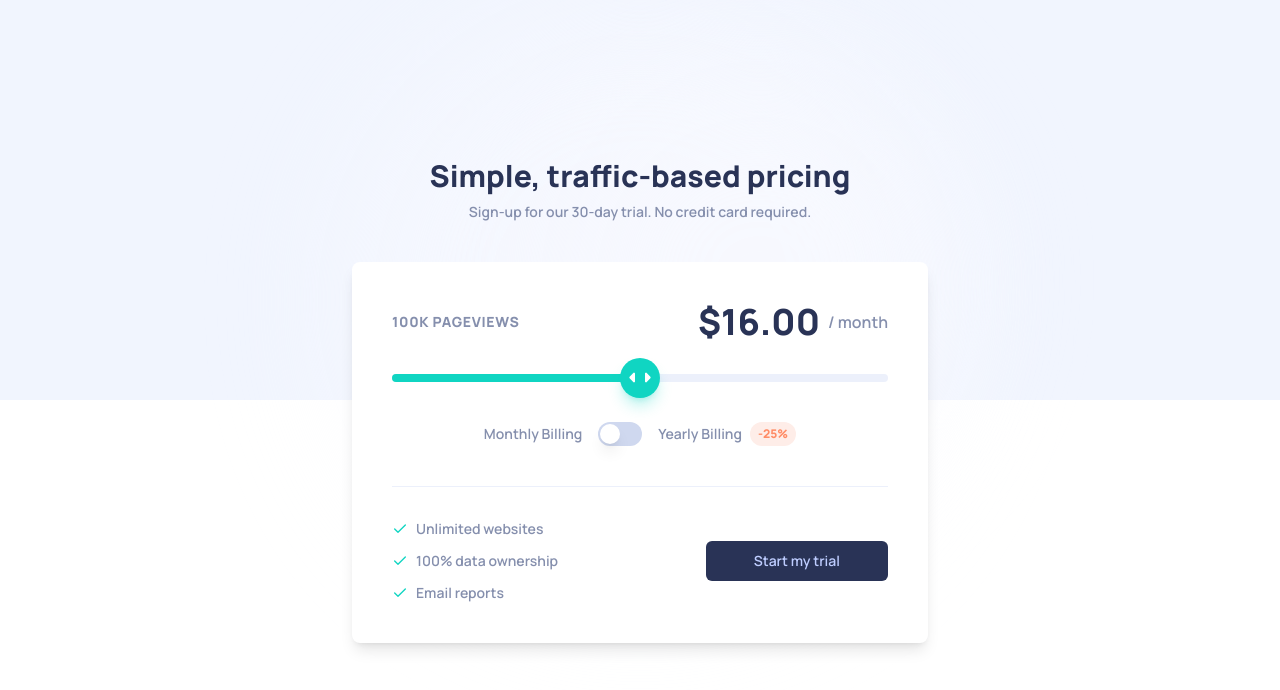
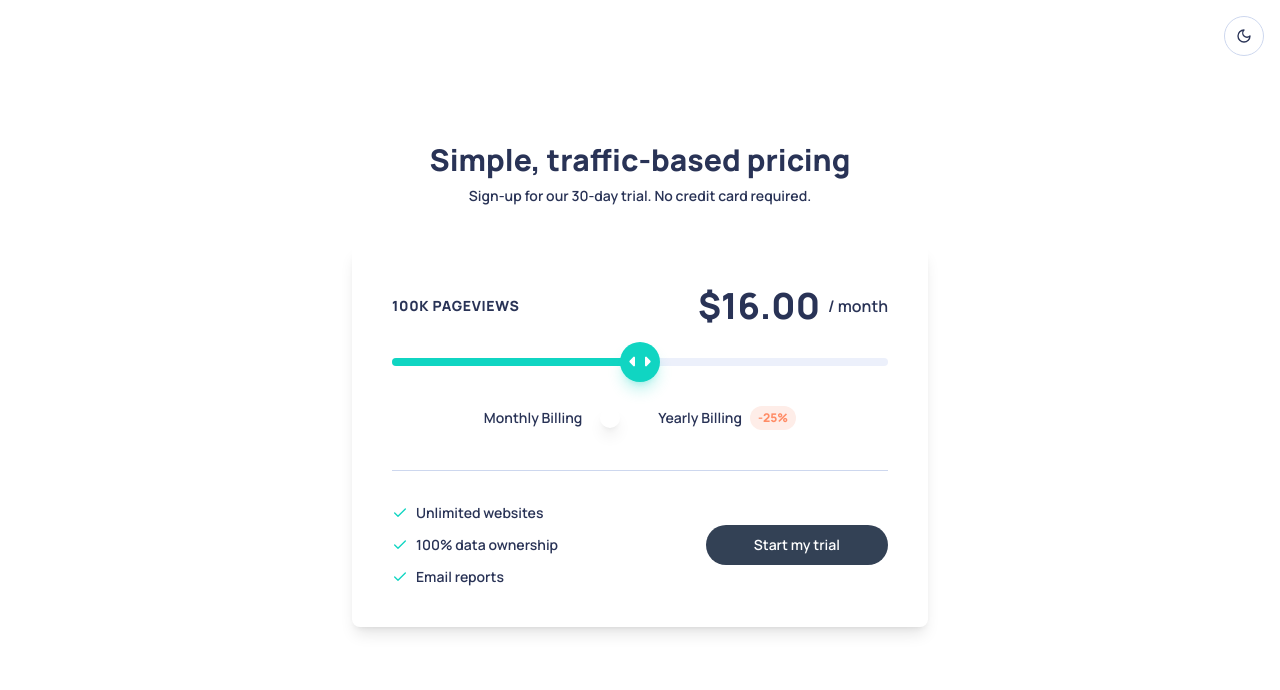
Before and after one commit to ShivamGajjar-9/Interactive_Pricing_Component, a Next.js app: page / in a window 1280 px wide. Shown: the top 690 px of the page. Built offline with nearby package versions, Linux system fonts and the light colour scheme.

Commit message:
added dark theme

```diff
--- a/package.json
+++ b/package.json
@@ -17,6 +17,7 @@
     "clsx": "^2.1.1",
     "lucide-react": "^0.453.0",
     "next": "14.2.15",
+    "next-themes": "^0.3.0",
     "react": "^18",
     "react-dom": "^18",
     "tailwind-merge": "^2.5.4",
--- a/src/app/globals.css
+++ b/src/app/globals.css
@@ -25,6 +25,28 @@
     --ring: 174 86% 45%;
     --radius: 0.5rem;
   }
+
+  .dark {
+    --background: 222 47% 11%;
+    --foreground: 213 31% 91%;
+    --card: 222 47% 11%;
+    --card-foreground: 213 31% 91%;
+    --popover: 222 47% 11%;
+    --popover-foreground: 215 20.2% 65.1%;
+    --primary: 174 86% 45%;
+    --primary-foreground: 222 47% 11%;
+    --secondary: 222 47% 11%;
+    --secondary-foreground: 215 20.2% 65.1%;
+    --muted: 223 47% 11%;
+    --muted-foreground: 215 20.2% 65.1%;
+    --accent: 174 77% 80%;
+    --accent-foreground: 222 47% 11%;
+    --destructive: 0 84% 60%;
+    --destructive-foreground: 210 40% 98%;
+    --border: 216 34% 17%;
+    --input: 216 34% 17%;
+    --ring: 174 86% 45%;
+  }
 }
 
 @layer base {
@@ -32,7 +54,6 @@
     @apply border-border;
   }
 
-  /* Define border-border class */
   .border-border {
     border-color: hsl(var(--border));
   }
--- a/src/app/layout.tsx
+++ b/src/app/layout.tsx
@@ -1,6 +1,7 @@
 import type { Metadata } from "next";
 import { Manrope } from "next/font/google";
 import "./globals.css";
+import { Providers } from "./providers";
 
 const manrope = Manrope({
   subsets: ["latin"],
@@ -18,8 +19,10 @@ export default function RootLayout({
   children: React.ReactNode;
 }>) {
   return (
-    <html lang="en">
-      <body className={manrope.className}>{children}</body>
+    <html lang="en" suppressHydrationWarning>
+      <body className={manrope.className}>
+        <Providers>{children}</Providers>
+      </body>
     </html>
   );
 }
--- /dev/null
+++ b/src/app/providers.tsx
@@ -0,0 +1,7 @@
+"use client";
+
+import { ThemeProvider } from "next-themes";
+
+export function Providers({ children }: { children: React.ReactNode }) {
+  return <ThemeProvider attribute="class">{children}</ThemeProvider>;
+}
--- a/src/components/PricingComponent.tsx
+++ b/src/components/PricingComponent.tsx
@@ -1,9 +1,11 @@
 "use client";
 
-import { useState } from "react";
+import { useState, useEffect } from "react";
 import { Switch } from "@/components/ui/switch";
 import { Button } from "@/components/ui/button";
 import { CustomSlider } from "@/components/ui/custom-slider";
+import { useTheme } from "next-themes";
+import { Sun, Moon } from "lucide-react";
 
 interface PricingTier {
   pageviews: string;
@@ -20,8 +22,8 @@ const PRICING_TIERS: PricingTier[] = [
 
 const SliderThumb = ({ isDragging }: { isDragging: boolean }) => (
   <div
-    className={`flex items-center justify-center w-10 h-10 rounded-full bg-[#10D5C2] hover:bg-[#7AEADF] transition-all duration-300 ${
-      isDragging ? 'shadow-[0_0_20px_rgba(16,213,194,0.6)]' : 'shadow-lg shadow-[#10D5C2]/30'
+    className={`flex items-center justify-center w-10 h-10 rounded-full bg-primary hover:bg-accent transition-all duration-300 ${
+      isDragging ? 'shadow-[0_0_20px_rgba(16,213,194,0.6)]' : 'shadow-lg shadow-primary/30'
     }`}
   >
     <svg width="22" height="13" xmlns="http://www.w3.org/2000/svg">
@@ -47,43 +49,81 @@ const CheckIcon = ({ className }: { className?: string }) => (
   </svg>
 );
 
+const ThemeToggle = () => {
+  const { theme, setTheme } = useTheme();
+  const [mounted, setMounted] = useState(false);
+
+  useEffect(() => setMounted(true), []);
+
+  if (!mounted) return null;
+
+  return (
+    <div className="fixed top-4 right-4 z-50">
+      <Button
+        variant="outline"
+        size="icon"
+        className="w-10 h-10 rounded-full bg-background hover:bg-muted"
+        onClick={() => setTheme(theme === "dark" ? "light" : "dark")}
+      >
+        {theme === "dark" ? (
+          <Sun className="h-[1.2rem] w-[1.2rem]" />
+        ) : (
+          <Moon className="h-[1.2rem] w-[1.2rem]" />
+        )}
+        <span className="sr-only">Toggle theme</span>
+      </Button>
+    </div>
+  );
+};
+
+
 export default function PricingComponent() {
   const [currentTierIndex, setCurrentTierIndex] = useState<number>(2);
   const [isYearly, setIsYearly] = useState<boolean>(false);
+  const { theme, setTheme } = useTheme();
+  const [mounted, setMounted] = useState(false);
+
+  useEffect(() => setMounted(true), []);
 
   const currentTier = PRICING_TIERS[currentTierIndex];
   const price = isYearly
     ? (currentTier.monthlyPrice * 12 * 0.75) / 12
     : currentTier.monthlyPrice;
 
+  if (!mounted) return null;
+
+  const toggleTheme = () => {
+    setTheme(theme === 'dark' ? 'light' : 'dark');
+  };
+
   return (
-    <div className="min-h-screen flex flex-col relative">
-      <div className="absolute top-0 left-0 right-0 h-1/2 bg-[#F1F5FE] z-0"></div>
+    <div className="min-h-screen flex flex-col relative transition-colors duration-300">
+      <div className="absolute top-0 left-0 right-0 h-1/2 bg-muted z-0"></div>
 
-      <div className="absolute top-0 left-1/2 -translate-x-1/2 w-[600px] h-[600px] bg-[#F9FAFF] rounded-full opacity-50 blur-3xl z-0"></div>
-      <div className="absolute top-20 right-1/4 w-[400px] h-[400px] bg-[#F9FAFF] rounded-full opacity-50 blur-3xl z-0"></div>
+      <div className="absolute top-0 left-1/2 -translate-x-1/2 w-[600px] h-[600px] bg-secondary rounded-full opacity-50 blur-3xl z-0"></div>
+      <div className="absolute top-20 right-1/4 w-[400px] h-[400px] bg-secondary rounded-full opacity-50 blur-3xl z-0"></div>
 
       <div className="flex-grow flex items-center justify-center p-4 relative z-10">
         <div className="w-full max-w-xl">
           <div className="text-center mb-10">
-            <h1 className="text-[#293356] text-3xl font-extrabold mb-2">
+            <h1 className="text-foreground text-3xl font-extrabold mb-2">
               Simple, traffic-based pricing
             </h1>
-            <p className="text-[#858FAD] text-sm">
+            <p className="text-muted-foreground text-sm">
               Sign-up for our 30-day trial. No credit card required.
             </p>
           </div>
 
-          <div className="bg-white rounded-lg shadow-lg p-6 md:p-10">
+          <div className="bg-card rounded-lg shadow-lg p-6 md:p-10">
             <div className="flex flex-col md:flex-row items-center justify-between mb-8">
-              <p className="text-[#858FAD] uppercase tracking-wider text-sm font-bold">
+              <p className="text-muted-foreground uppercase tracking-wider text-sm font-bold">
                 {currentTier.pageviews} Pageviews
               </p>
               <div className="flex items-center mt-4 md:mt-0">
-                <span className="text-4xl font-extrabold text-[#293356]">
+                <span className="text-4xl font-extrabold text-foreground">
                   ${price.toFixed(2)}
                 </span>
-                <span className="text-[#858FAD] ml-2">/ month</span>
+                <span className="text-muted-foreground ml-2">/ month</span>
               </div>
             </div>
 
@@ -98,42 +138,46 @@ export default function PricingComponent() {
             </div>
 
             <div className="flex items-center justify-center gap-4 mb-10">
-              <span className="text-[#858FAD] text-sm">Monthly Billing</span>
+              <span className="text-muted-foreground text-sm">Monthly Billing</span>
               <Switch
                 checked={isYearly}
                 onCheckedChange={setIsYearly}
-                className="bg-[#CFD8EF] data-[state=checked]:bg-[#10D5C2]"
+                className="bg-secondary data-[state=checked]:bg-primary"
               />
               <div className="flex items-center">
-                <span className="text-[#858FAD] text-sm">Yearly Billing</span>
+                <span className="text-muted-foreground text-sm">Yearly Billing</span>
                 <span className="ml-2 text-[#FF8C66] bg-[#FEEDE8] text-xs font-bold px-2 py-1 rounded-full">
                   -25%
                 </span>
               </div>
             </div>
 
-            <hr className="border-[#ECF0FB] mb-8" />
+            <hr className="border-border mb-8" />
 
             <div className="flex flex-col md:flex-row items-center justify-between">
               <ul className="space-y-3 mb-8 md:mb-0">
-                <li className="flex items-center text-[#858FAD] text-sm">
-                  <CheckIcon className="w-4 h-4 text-[#10D5C2] mr-2" />
+                <li className="flex items-center text-muted-foreground text-sm">
+                  <CheckIcon className="w-4 h-4 text-primary mr-2" />
                   Unlimited websites
                 </li>
-                <li className="flex items-center text-[#858FAD] text-sm">
-                  <CheckIcon className="w-4 h-4 text-[#10D5C2] mr-2" />
+                <li className="flex items-center text-muted-foreground text-sm">
+                  <CheckIcon className="w-4 h-4 text-primary mr-2" />
                   100% data ownership
                 </li>
-                <li className="flex items-center text-[#858FAD] text-sm">
-                  <CheckIcon className="w-4 h-4 text-[#10D5C2] mr-2" />
+                <li className="flex items-center text-muted-foreground text-sm">
+                  <CheckIcon className="w-4 h-4 text-primary mr-2" />
                   Email reports
                 </li>
               </ul>
 
-              <Button className="bg-[#293356] hover:bg-opacity-80 text-[#BECDFF] px-12">
+              <Button className="rounded-full bg-slate-700 hover:bg-slate-600 text-white px-12">
                 Start my trial
               </Button>
             </div>
+          </div>
+
+          <div className="mt-8 text-center">
+            <ThemeToggle />
           </div>
         </div>
       </div>
```
Also changed, not shown: 1 other file (tests, documents, lock files or other folders).
